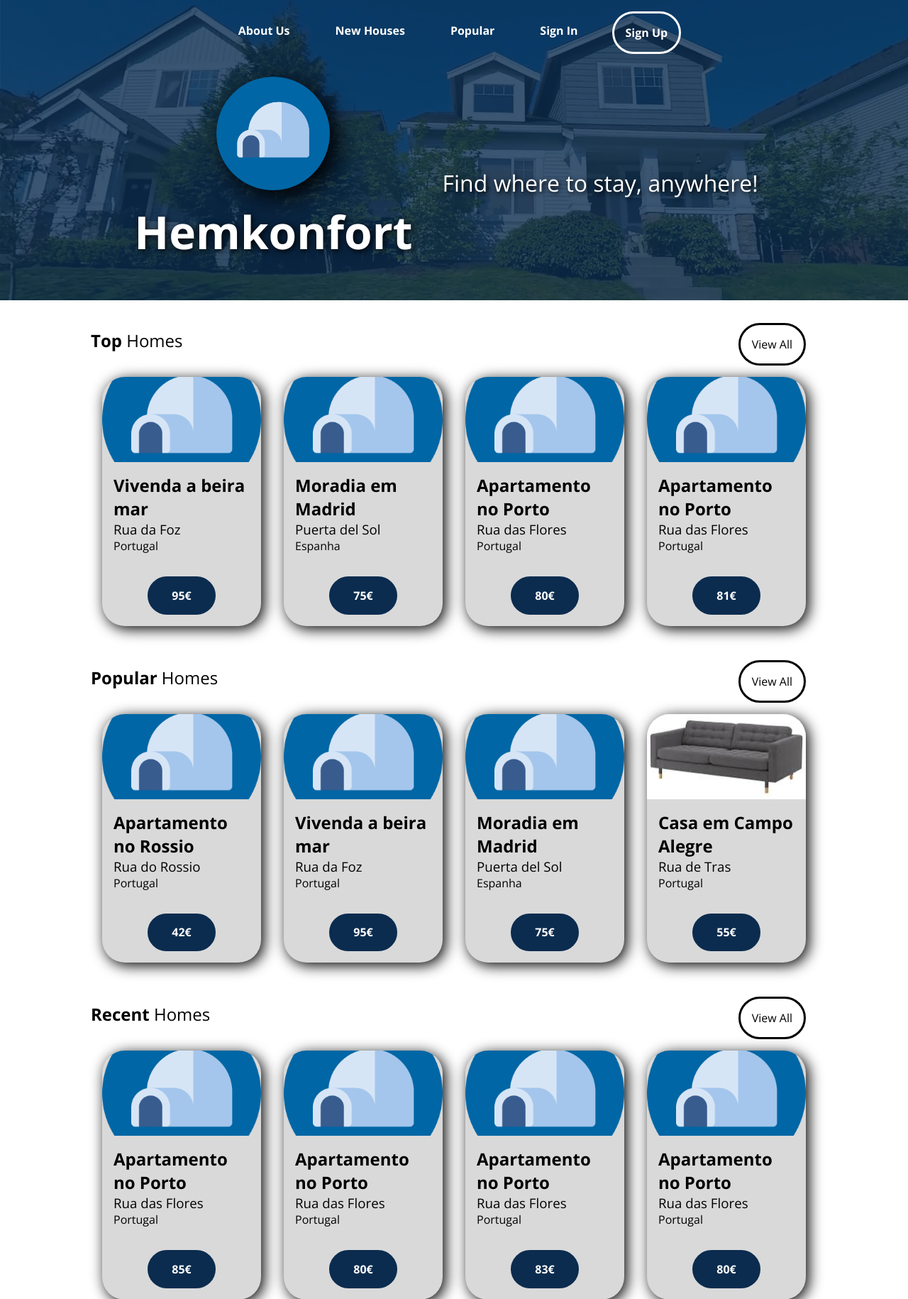
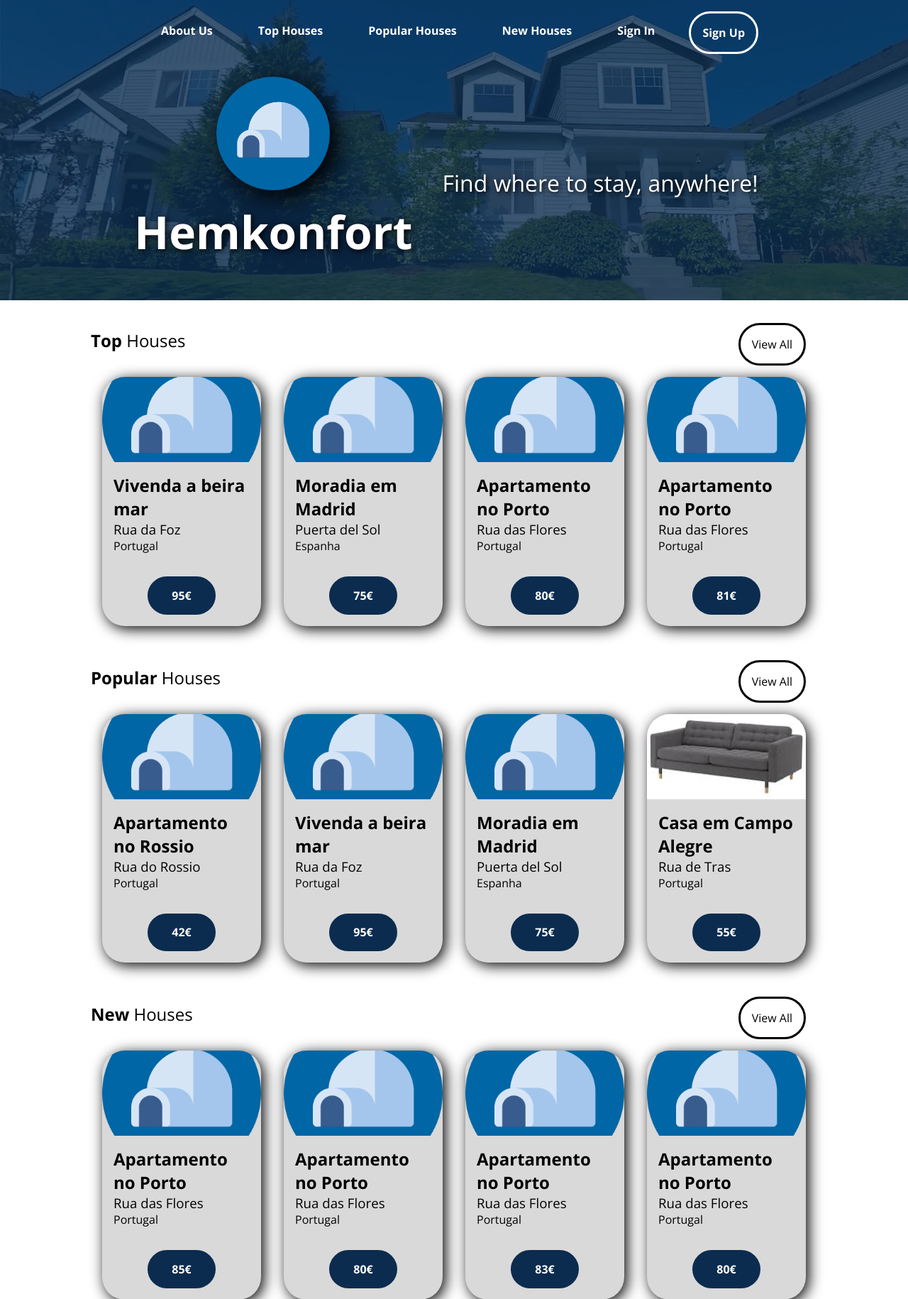
Before and after one commit to jmscrodrigues/feup-ltw-proj, a PHP site: page /index.php in a window 1280 px wide. Shown: the top 1830 px of the page at 71% size. Run offline with PHP 8.4, Linux system fonts and the light colour scheme; data comes from the database, SQL or seed files in the repository.

Commit message:
Added Logout + hrefs to main page house topics

```diff
--- a/templates/common.php
+++ b/templates/common.php
@@ -42,15 +42,17 @@
   <header id="main-header">
     <nav id="home-nav-bar">
       <ul>
-        <li><a href="#">About Us</a></li>
-        <li><a href="#">New Houses</a></li>
-        <li><a href="#">Popular</a></li>
+        <li><a href="pages/about_us.php">About Us</a></li>
+        <li><a href="#top-houses">Top Houses</a></li>
+        <li><a href="#popular-houses">Popular Houses</a></li>
+        <li><a href="#new-houses">New Houses</a></li>
         <?php if ($username == NULL) : ?>
           <li> <a href="pages/sign_in.php">Sign In</a> </li>
           <li id="signup-button"> <a href="pages/sign_up.php">Sign Up</a></li>
-          <?php else : ?>
-            <li>Welcome, <a class="header-username"href="user_area_form.php"><?=$username?></a> </li>
-          <?php endif; ?>
+        <?php else : ?>
+          <li>Welcome, <a class="header-username"href="user_area_form.php"><?=$username?></a></li>
+          <li><a class="header-username"href="actions/logout.php">Logout</a></li>
+        <?php endif; ?>
       </ul>
     </nav>
     <div id="logo-section">
@@ -112,14 +114,16 @@
       </a>
       <nav id="home-nav-bar">
         <ul>
-          <li> <a href="#">About Us</a></li>
-          <li> <a href="#">New Houses</a></li>
-          <li> <a href="#"">Popular</a></li>
+          <li><a href="about_us.php">About Us</a></li>
+          <li><a href="../#top-houses">Top Houses</a></li>
+          <li><a href="../#popular-houses">Popular Houses</a></li>
+          <li><a href="../#new-houses">New Houses</a></li>
           <?php if ($username == null) : ?>
             <li> <a href="sign_in.php">Sign In</a></li>
             <li> <a href="sign_up.php">Sign Up</a> </li>
           <?php else : ?>
             <li>Welcome, <a class="header-username" href="user_area_form.php"><?=$username?></a> </li>
+            <li><a class="header-username"href="actions/logout.php">Logout</a></li>
           <?php endif; ?>
         </ul>
       </nav>
@@ -131,9 +135,9 @@
  * Draws content for main page.
  */?>
  <section class='houses-section-container'>
-  <!-- TOP HOMES -->
+  <!-- TOP HOUSES -->
   <div class='house-article-header'>
-    <h2><strong>Top</strong> Homes</h2>
+    <h2 id="top-houses"><strong>Top</strong> Houses</h2>
     <a class="black-rounded-button" href="pages/list_houses.php">View All</a>
   </div>
   <article class='house-article-container'>
@@ -162,9 +166,9 @@
     <?php $dbh = null;?>
   </article>
 
-  <!-- POPULAR HOMES -->
+  <!-- POPULAR HOUSES -->
   <div class='house-article-header'>
-    <h2><strong>Popular</strong> Homes</h2>
+    <h2 id="popular-houses"><strong>Popular</strong> Houses</h2>
     <a class="black-rounded-button" href="pages/list_houses.php">View All</a>
   </div>
   <article class='house-article-container'>
@@ -193,9 +197,9 @@
     <?php $dbh = null;?>
   </article>
 
-  <!-- RECENT HOMES -->
+  <!-- NEW HOUSES -->
   <div class='house-article-header'>
-    <h2><strong>Recent</strong> Homes</h2>
+    <h2 id="new-houses"><strong>New</strong> Houses</h2>
     <a class="black-rounded-button" href="pages/list_houses.php">View All</a>
   </div>
   <article class='house-article-container'>
@@ -311,7 +315,14 @@
   </head>
 
   <body>
-    <p>TESTEEEE</p>
+    <p>404 PAGE</p>
   </body>
 </html>
 <?php } ?>
+
+<?php function draw_about_us() {
+/**
+ * Draws error page
+ */?>
+    <p>ABOUT US PAGE</p>
+<?php } ?>
```
